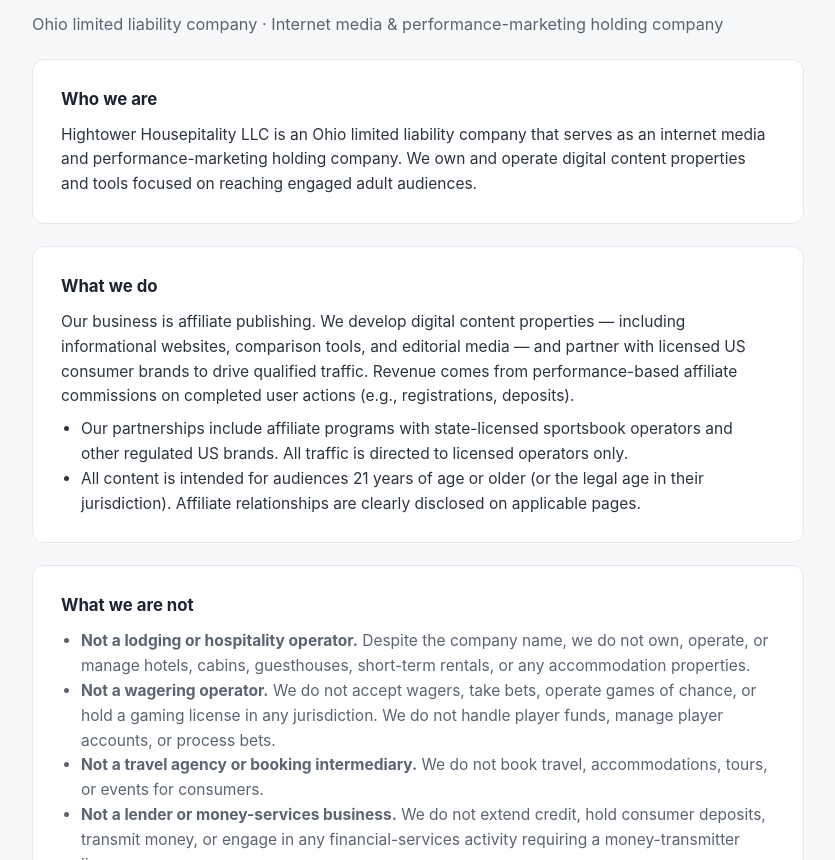
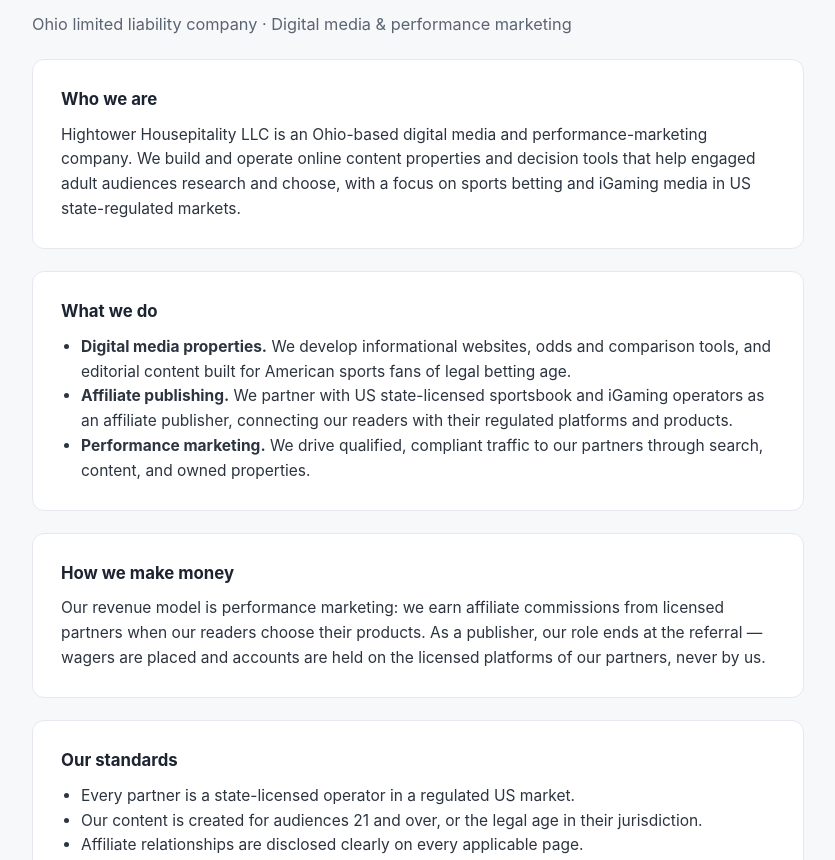
Before and after one commit to areshms/hightower-housepitality-com, a plain HTML site: page index.html in a window 1280 px wide. Shown: the part 92-952 px from the top of the page, without its empty margins (222-1057 px from the left). Drawn offline with Linux system fonts and the light colour scheme.

Commit message:
entity site: rebuild around positive identity (digital media & performance marketing); drop disclaimer wall

```diff
--- a/index.html
+++ b/index.html
@@ -3,8 +3,8 @@
 <head>
 <meta charset="utf-8">
 <meta name="viewport" content="width=device-width, initial-scale=1">
-<title>Hightower Housepitality LLC &mdash; Corporate Profile</title>
-<meta name="description" content="Hightower Housepitality LLC: Ohio internet media and performance-marketing holding company. Affiliate publisher for licensed US operators. Not a lodging/hospitality business.">
+<title>Hightower Housepitality LLC &mdash; Digital Media &amp; Performance Marketing</title>
+<meta name="description" content="Hightower Housepitality LLC: an Ohio digital media and performance-marketing company. We build content properties and comparison tools and earn affiliate commissions from US state-licensed operators.">
 <style>
 :root { --ink:#1c2331; --accent:#2563eb; --muted:#5b6472; }
 * { box-sizing:border-box; margin:0; }
@@ -16,7 +16,6 @@ header p.corp { color:var(--muted); margin-top:6px; font-size:1.02rem; }
 .card h2 { font-size:1.05rem; margin-bottom:10px; }
 .card p, .card li { font-size:.97rem; color:#2c3440; }
 .card ul { padding-left:20px; margin-top:8px; }
-.card li.explicit-not { color:var(--muted); }
 footer { margin-top:34px; padding-top:18px; border-top:1px solid #e5e8ee; color:var(--muted); font-size:.85rem; }
 a { color:var(--accent); text-decoration:none; }
 a:hover { text-decoration:underline; }
@@ -26,44 +25,46 @@ a:hover { text-decoration:underline; }
 <div class="wrap">
 <header>
   <h1>Hightower Housepitality LLC</h1>
-  <p class="corp">Ohio limited liability company &middot; Internet media &amp; performance-marketing holding company</p>
+  <p class="corp">Ohio limited liability company &middot; Digital media &amp; performance marketing</p>
 </header>
 
 <section class="card">
   <h2>Who we are</h2>
-  <p>Hightower Housepitality LLC is an Ohio limited liability company that serves as an
-  internet media and performance-marketing holding company. We own and operate digital
-  content properties and tools focused on reaching engaged adult audiences.</p>
+  <p>Hightower Housepitality LLC is an Ohio-based digital media and performance-marketing
+  company. We build and operate online content properties and decision tools that help
+  engaged adult audiences research and choose, with a focus on sports betting and iGaming
+  media in US state-regulated markets.</p>
 </section>
 
 <section class="card">
   <h2>What we do</h2>
-  <p>Our business is affiliate publishing. We develop digital content properties — including
-  informational websites, comparison tools, and editorial media — and partner with licensed
-  US consumer brands to drive qualified traffic. Revenue comes from performance-based
-  affiliate commissions on completed user actions (e.g., registrations, deposits).</p>
   <ul>
-    <li>Our partnerships include affiliate programs with state-licensed sportsbook operators
-    and other regulated US brands. All traffic is directed to licensed operators only.</li>
-    <li>All content is intended for audiences 21 years of age or older (or the legal age
-    in their jurisdiction). Affiliate relationships are clearly disclosed on applicable pages.</li>
+    <li><strong>Digital media properties.</strong> We develop informational websites, odds and
+    comparison tools, and editorial content built for American sports fans of legal
+    betting age.</li>
+    <li><strong>Affiliate publishing.</strong> We partner with US state-licensed sportsbook
+    and iGaming operators as an affiliate publisher, connecting our readers with their
+    regulated platforms and products.</li>
+    <li><strong>Performance marketing.</strong> We drive qualified, compliant traffic to our
+    partners through search, content, and owned properties.</li>
   </ul>
 </section>
 
 <section class="card">
-  <h2>What we are not</h2>
+  <h2>How we make money</h2>
+  <p>Our revenue model is performance marketing: we earn affiliate commissions from licensed
+  partners when our readers choose their products. As a publisher, our role ends at the
+  referral &mdash; wagers are placed and accounts are held on the licensed platforms of our
+  partners, never by us.</p>
+</section>
+
+<section class="card">
+  <h2>Our standards</h2>
   <ul>
-    <li class="explicit-not"><strong>Not a lodging or hospitality operator.</strong> Despite the
-    company name, we do not own, operate, or manage hotels, cabins, guesthouses, short-term
-    rentals, or any accommodation properties.</li>
-    <li class="explicit-not"><strong>Not a wagering operator.</strong> We do not accept wagers,
-    take bets, operate games of chance, or hold a gaming license in any jurisdiction. We do
-    not handle player funds, manage player accounts, or process bets.</li>
-    <li class="explicit-not"><strong>Not a travel agency or booking intermediary.</strong> We do
-    not book travel, accommodations, tours, or events for consumers.</li>
-    <li class="explicit-not"><strong>Not a lender or money-services business.</strong> We do not
-    extend credit, hold consumer deposits, transmit money, or engage in any financial-services
-    activity requiring a money-transmitter license.</li>
+    <li>Every partner is a state-licensed operator in a regulated US market.</li>
+    <li>Our content is created for audiences 21 and over, or the legal age in their
+    jurisdiction.</li>
+    <li>Affiliate relationships are disclosed clearly on every applicable page.</li>
   </ul>
 </section>
 
@@ -79,9 +80,7 @@ a:hover { text-decoration:underline; }
 
 <footer>
   <p>Responsible play: If you or someone you know has a gambling problem, call or text the
-  confidential helpline: 1-800-GAMBLER (or in Ohio: 1-800-589-9966). Content is intended for
-  audiences of legal age only. This site is an informational corporate page — no financial,
-  legal, or betting advice is offered.</p>
+  confidential helpline: 1-800-GAMBLER (or in Ohio: 1-800-589-9966).</p>
   <p style="margin-top:8px">&copy; 2026 Hightower Housepitality LLC</p>
 </footer>
 </div>
```
